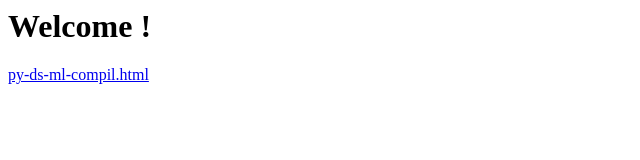
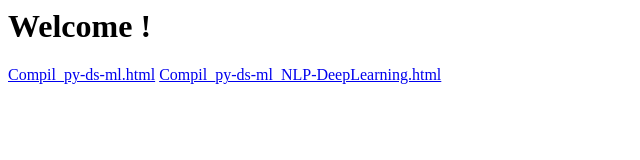
Before and after one commit to devvad23/devvad23.github.io, a plain HTML site: page index.html in a window 1280 px wide. Shown: the whole page, without its empty margins (0-640 px from the left). Drawn offline with Linux system fonts and the light colour scheme.

Commit message:
Split compil bests

```diff
--- a/index.html
+++ b/index.html
@@ -1,4 +1,5 @@
 <html>
   <h1>Welcome !</h1>
-  <a href="py-ds-ml-compil.html">py-ds-ml-compil.html</a>
+  <a href="Compil_py-ds-ml.html">Compil_py-ds-ml.html</a>
+  <a href="Compil_py-ds-ml_NLP-DeepLearning.html">Compil_py-ds-ml_NLP-DeepLearning.html</a>
 </html>
```
